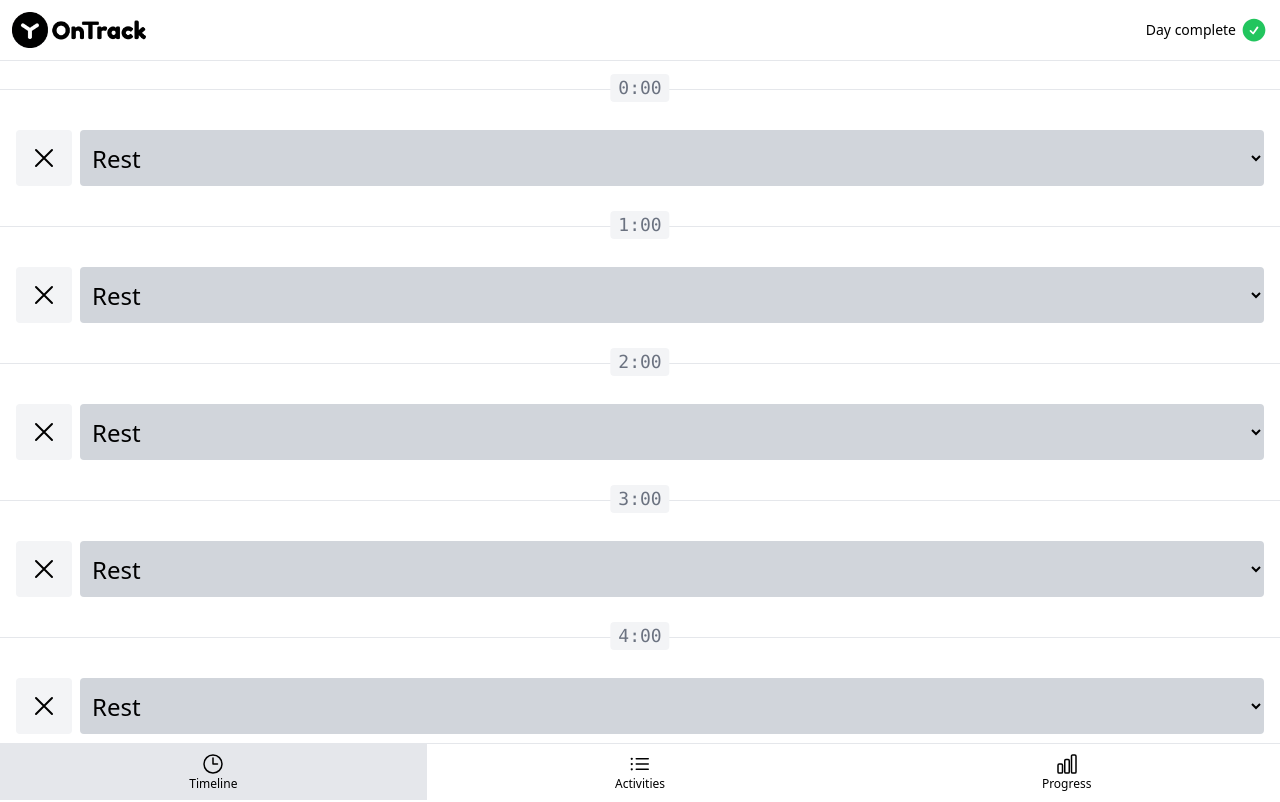
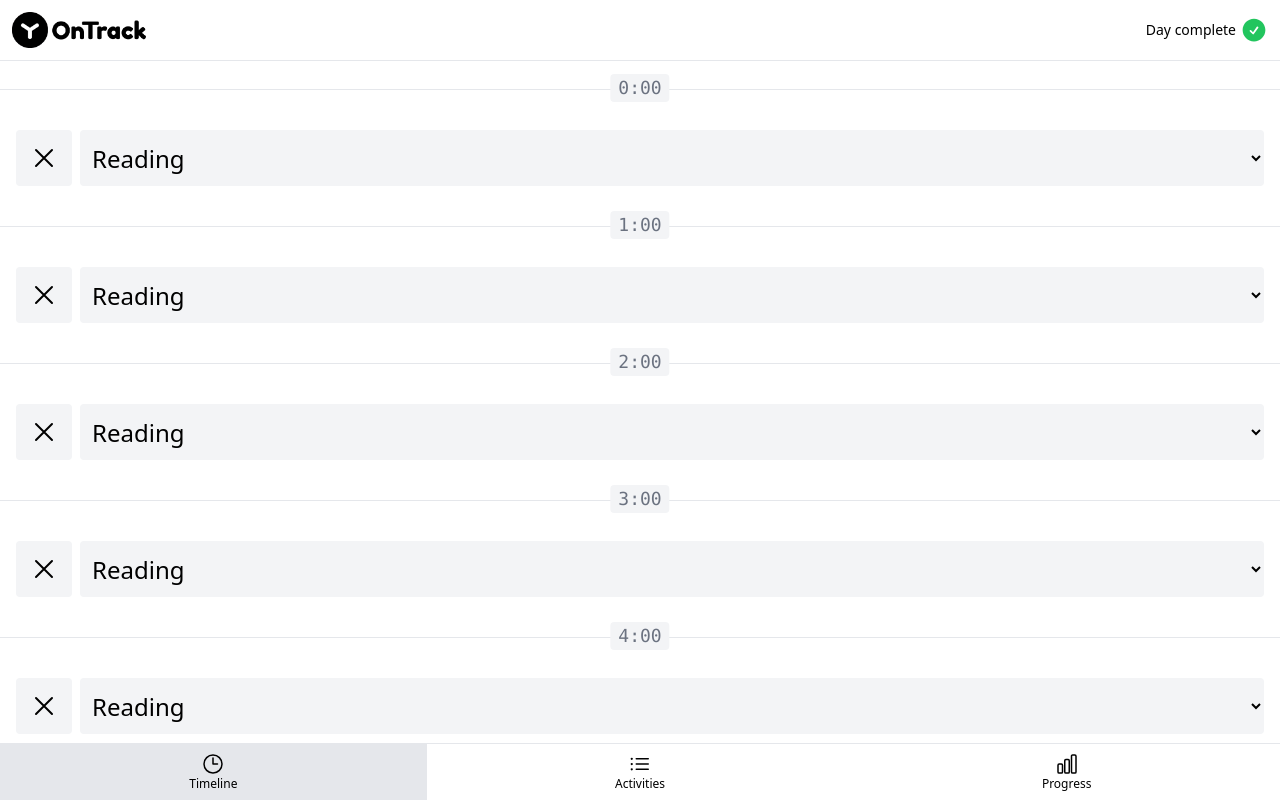
Before and after one commit to DenSLRR/ontrack, a Vue app: page /#timeline in a window 1280 px wide. Shown: the top 802 px of the page. Built offline with nearby package versions, Linux system fonts and the light colour scheme.

Commit message:
options for data

```diff
--- /dev/null
+++ b/src/components/BaseButton.vue
@@ -0,0 +1,13 @@
+<template>
+    <button class="rounded bg-gray-100 p-3 enabled:hover:bg-gray-200 disabled:cursor-not-allowed disabled:opacity-50">
+        <slot></slot>
+    </button>
+</template>
+
+<script setup>
+
+</script>
+
+<style  scoped>
+
+</style>
--- /dev/null
+++ b/src/components/BaseSelect.vue
@@ -0,0 +1,45 @@
+<template>
+  <div class="flex gap-2">
+    <BaseButton>
+      <XMarkIcon class="h-8" />
+    </BaseButton>
+    <select class="w-full truncate rounded bg-gray-100 py-1 px-2 text-2xl">
+      <option selected disabled value="">{{ placeholder }}</option>
+      <option
+        v-for="{ value, label } in options"
+        :key="value"
+        :value="value"
+        :selected="value === selected"
+      >
+        {{ label }}
+      </option>
+    </select>
+  </div>
+</template>
+
+
+<script setup>
+import { XMarkIcon } from '@heroicons/vue/24/outline'
+import BaseButton from './BaseButton.vue'
+  // defineProps(['selected', 'options', 'placeholder'])
+
+defineProps({
+  selected: {
+    type: Number,
+    required: true,
+  } ,
+  options: {
+    type: Array,
+    required: true,
+  },
+  placeholder: {
+    required: true,
+    type: String,
+  },
+})
+
+
+
+
+
+</script>
--- a/src/components/TheNav.vue
+++ b/src/components/TheNav.vue
@@ -19,7 +19,12 @@
 <script setup>
 import NavItem from "./NavItem.vue";
 import { NAV_ITEMS } from "@/constants";
-const props = defineProps(["currentPage"]);
+const props = defineProps({
+    currentPage: {
+        required: true,
+        type: String,
+    }
+});
 
 const emits = defineEmits(["page-change"]);
 
--- a/src/components/TimelineItem.vue
+++ b/src/components/TimelineItem.vue
@@ -1,26 +1,21 @@
 <template>
     <li  class="relative flex flex-col gap-2 border-t border-gray-200 py-10 px-4">
         <a href="#" :class="hourLinkClasses">{{ timelineItem.hour }}:00</a>
-        <div class="flex gap-2">
-            <button class="rounded bg-gray-100 p-3 enabled:hover:bg-gray-200 disabled:cursor-not-allowed disabled:opacity-50">
-                <XMarkIcon class="h-8"/>
-            </button>
-            <select name="" id="" class="w-full truncate rounded bg-gray-300 py-1 px-2 text-2xl">
-
-                <option  selected disabled value="">Rest</option>
-                <option v-for="(value, label) in options" :key="value" :value="value">
-                    {{ label }}
-                </option>
-
-            </select>
-        </div>
+       <BaseSelect :selected="selectedActivityId" :options="options" placeholder="Rest"/>
     </li>
 </template>
 
 <script setup>
-import { XMarkIcon } from '@heroicons/vue/24/outline';
+import BaseSelect from './BaseSelect.vue'
 
-   const props = defineProps(['timelineItem'])
+const props = defineProps({
+  timelineItem: {
+    required: true,
+    type: Object
+  }
+})
+
+
 
     const hourLinkClasses = [
         'absolute -top-4 left-1/2 -translate-x-1/2 rounded px-2 font-mono text-lg ',
@@ -29,6 +24,7 @@ import { XMarkIcon } from '@heroicons/vue/24/outline';
         : 'bg-gray-100 text-gray-500'
     ]
 
+    const selectedActivityId = 2
     const options = [
         {value: 1, label: 'Coding'},
         {value: 2, label: 'Reading'},
--- a/src/pages/TheTimeline.vue
+++ b/src/pages/TheTimeline.vue
@@ -10,9 +10,13 @@
 <script setup>
 import TimelineItem from "../components/TimelineItem.vue";
 
-defineProps(['timelineItems'])
-
-
+// defineProps(['timelineItems'])
+defineProps({
+  timelineItems: {
+    required: true,
+    type: Array
+  }
+})
 </script>
 
 <style scoped></style>
```
